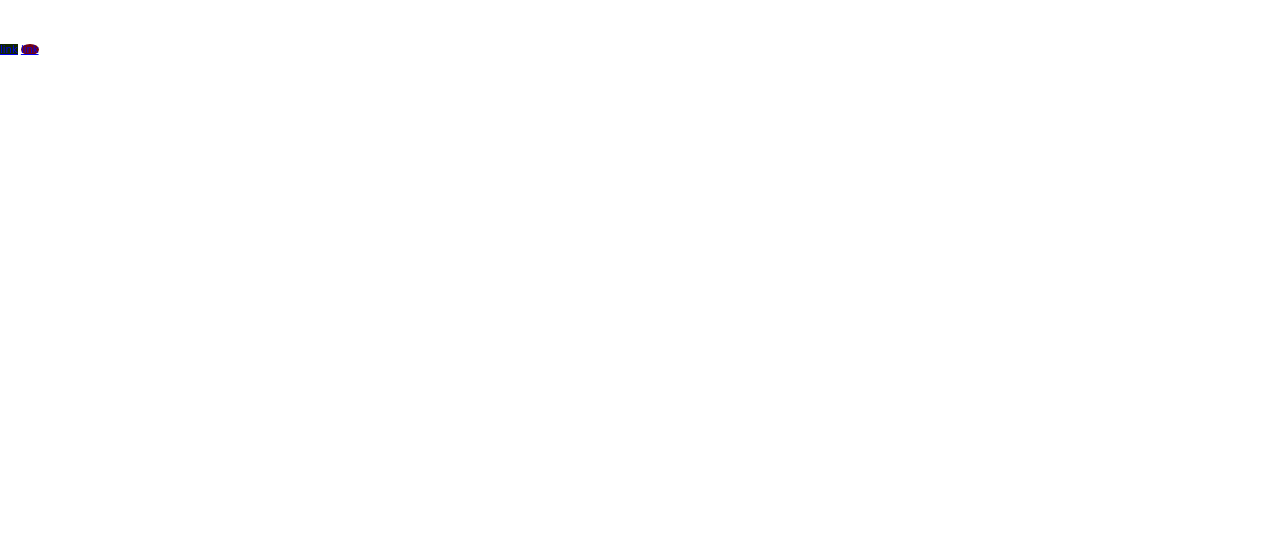
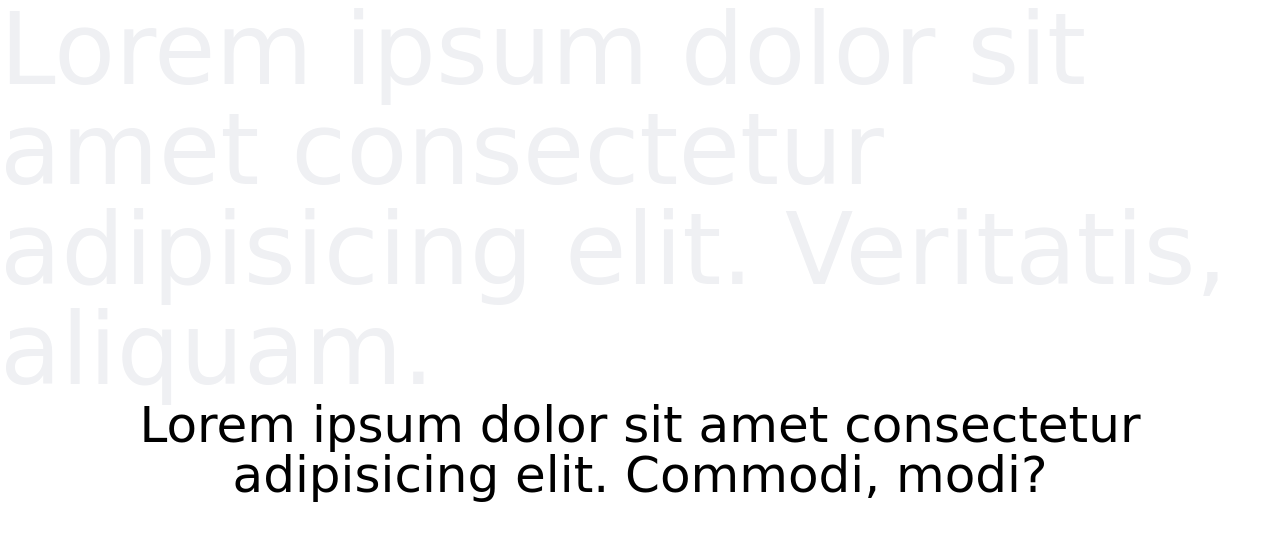
Before and after one commit to ChesterVip/test2, a plain HTML site: page index.html in a window 1280 px wide. Drawn offline with Linux system fonts and the light colour scheme; a web font is replaced by a local one.

Commit message:
scss:06-elements + heading add

```diff
--- a/index.html
+++ b/index.html
@@ -10,11 +10,10 @@
     <title>Nauka</title>
 </head>
 <body>
-    <div>
-        <a class="brn btn--green" href="#">link</a>
-        <a class="brn btn--red btn--circle" href="#">link</a>
-
-    </div>
+<h1 class="heading--h1">Lorem ipsum dolor sit amet consectetur adipisicing elit. Veritatis, aliquam.
+</h1>
+<h2 class="heading--h2">Lorem ipsum dolor sit amet consectetur adipisicing elit. Commodi, modi?
+</h2>
     <script src="../js/javascript.js"></script>
 </body>
 </html>
--- /dev/null
+++ b/scss/6-components/_a.scss
@@ -0,0 +1,3 @@
+a{
+    text-decoration: none;
+}
--- /dev/null
+++ b/scss/6-components/_heading.scss
@@ -0,0 +1,24 @@
+@use '../1-settings/' as *;
+@use '../2-tools/' as *;
+.heading{
+
+    &--h1{
+        color: $color-white;
+        font-size: 6rem;
+
+        @include medium {
+            font-size: 8rem;
+        }
+
+        @include large {
+            font-size: 10rem;
+        }
+
+    }
+
+    &--h2{
+        font-size: 5rem;
+        width: 100%;
+        text-align: center;
+    }
+}
--- a/scss/6-components/_index.scss
+++ b/scss/6-components/_index.scss
@@ -1 +1,3 @@
 @forward 'btn';
+@forward 'a';
+@forward 'heading';
```
Also changed, not shown: css/main.css, 1 other file.
